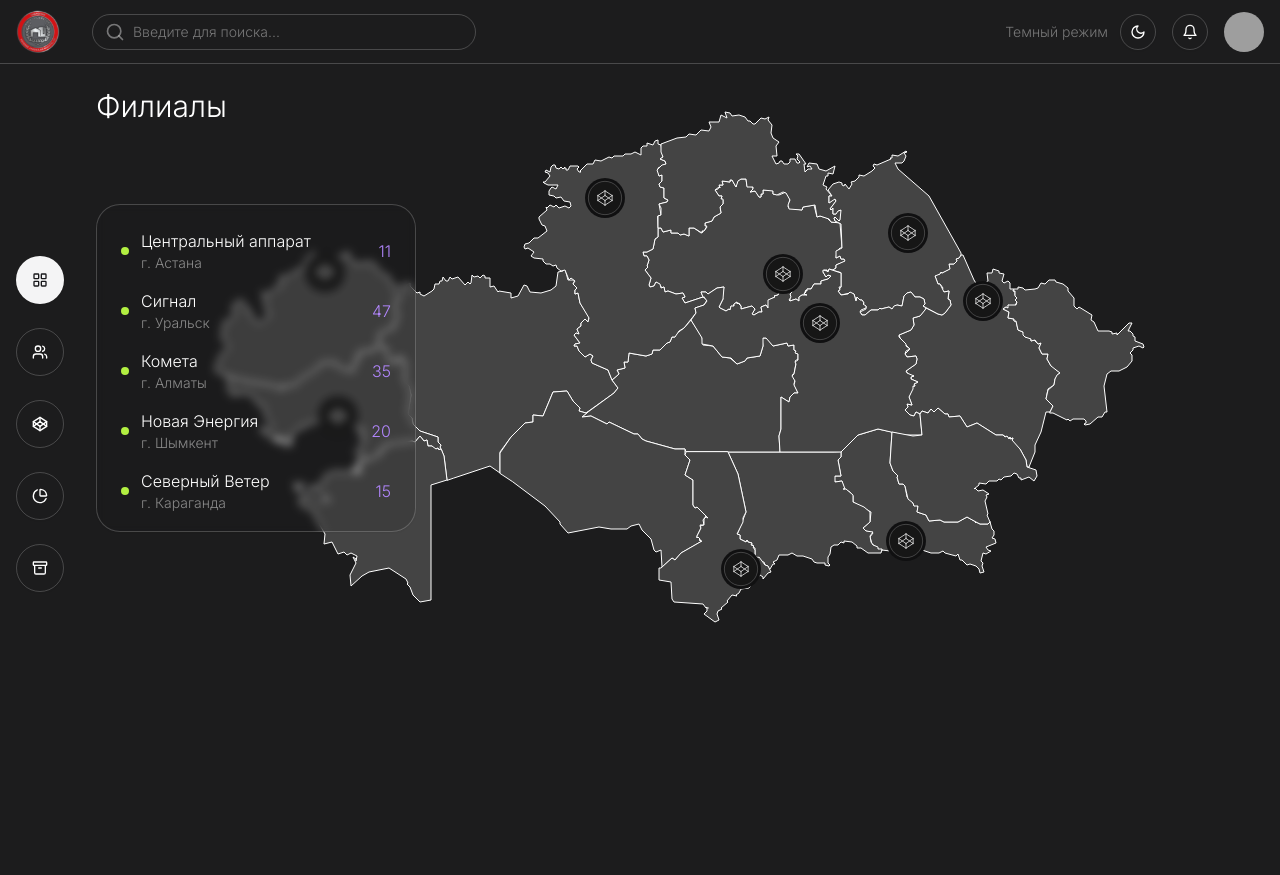
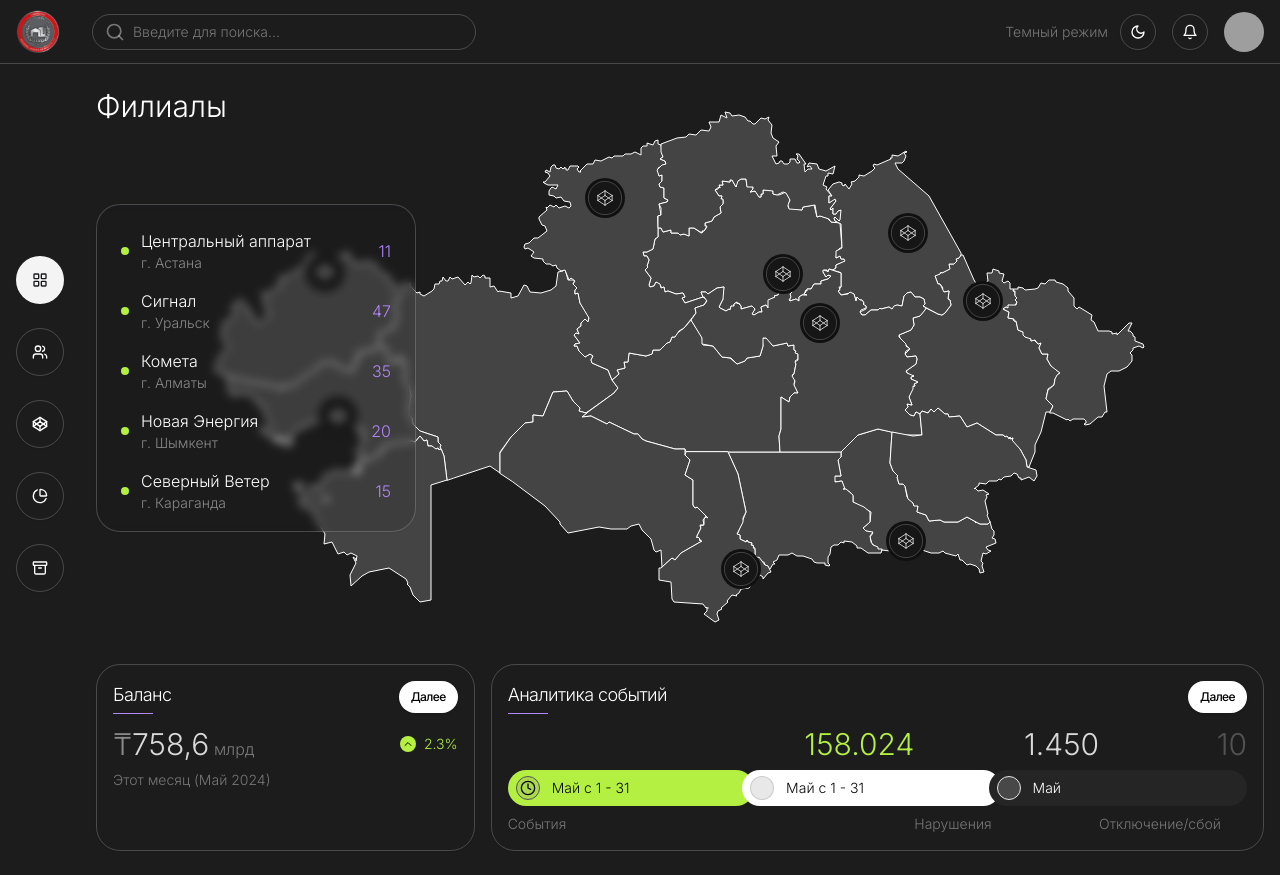
Before and after one commit to sogeking7/nusa-front, a Next.js app: page /home/map in a window 1280 px wide. Before the commit the page ends 800 px from the top, so only its background shows below. Built offline with nearby package versions, Linux system fonts and the light colour scheme; grey boxes are pictures that could not be loaded.

Commit message:
add cards

```diff
--- a/src/app/home/map/page.tsx
+++ b/src/app/home/map/page.tsx
@@ -1,15 +1,27 @@
+import { BalanceCard } from "@/features/map/BalanceCard";
+import { EventAnalyticsCard } from "@/features/map/EventAnalyticsCard";
 import { MapComponent } from "@/features/map/MapComponent";
 
 import React from "react";
 
 export default function Page() {
   return (
-    <div className="md:relative h-full w-full flex max-md:gap-4 max-md:flex-col">
-      <h1 className="md:absolute md:z-[1000] md:left-0 md:top-0 text-white md:mb-6 md:text-3xl">
-        Филиалы
-      </h1>
+    <div className="flex flex-col gap-4">
+      <div className="md:relative h-full w-full flex max-md:gap-4 max-md:flex-col">
+        <h1 className="md:absolute md:z-10 md:left-0 md:top-0 text-white md:mb-6 md:text-3xl">
+          Филиалы
+        </h1>
+        <MapComponent />
+      </div>
 
-      <MapComponent />
+      <div className="grid grid-cols-12 gap-4">
+        <div className="col-span-4">
+          <BalanceCard />
+        </div>
+        <div className="col-span-8">
+          <EventAnalyticsCard />
+        </div>
+      </div>
     </div>
   );
 }
--- a/src/components/ui/button.tsx
+++ b/src/components/ui/button.tsx
@@ -22,7 +22,7 @@ const buttonVariants = cva(
       },
       size: {
         default: "h-9 px-4 py-2",
-        sm: "h-8 rounded-md px-3 text-xs",
+        sm: "h-8 rounded-full px-3 text-xs",
         lg: "h-10 rounded-md px-8",
         icon: "size-9 rounded-full",
       },
--- /dev/null
+++ b/src/features/map/BalanceCard.tsx
@@ -0,0 +1,41 @@
+import { Button } from "@/components/ui/button"
+import { Card, CardContent, CardHeader, CardTitle } from "@/components/ui/card"
+import { cn } from "@/lib/utils"
+import { ChevronUpIcon } from "lucide-react"
+
+export const BalanceCard = () => {
+	return (
+		<Card className="md:h-full group border !rounded-xl md:!rounded-3xl border-white/20 transition-colors duration-200 hover:border-primary-green">
+			<CardHeader className="p-4 pb-3">
+				<CardTitle className="flex flex-row gap-4 justify-between">
+					<div className="space-y-1 text-white">
+						<h2 className="max-lg:text-xs text-lg">Баланс</h2>
+						<div className="h-[1px] w-10 bg-primary-purple transition-all duration-500 group-hover:w-3/4" />
+					</div>
+					<Button size={"sm"} className={cn(
+						"bg-white text-black",
+						'hover:bg-white/90'
+					)}>
+						Далее
+					</Button>
+				</CardTitle>
+			</CardHeader>
+			<CardContent className="flex flex-col gap-2 justify-center">
+				<div className="flex gap-4 justify-between">
+					<h1>
+						<span className="text-3xl text-[#D9D9D9]"><span className="text-[#898989]">₸</span>758,6</span> <span className="text-[#D9D9D9]/50">млрд</span>
+					</h1>
+					<div className="text-primary-green flex gap-2 items-center">
+						<div className="size-4 bg-primary-green rounded-full flex items-center justify-center">
+							<ChevronUpIcon className="size-3 text-black" />
+						</div>
+						<span className="text-sm">2.3%</span>
+					</div>
+				</div>
+				<div className="text-sm text-white/40">
+					Этот месяц (Май 2024)
+				</div>
+			</CardContent>
+		</Card>
+	)
+}
--- /dev/null
+++ b/src/features/map/EventAnalyticsCard.tsx
@@ -0,0 +1,62 @@
+import { Button } from "@/components/ui/button"
+import { Card, CardContent, CardHeader, CardTitle } from "@/components/ui/card"
+import { cn } from "@/lib/utils"
+import { ClockIcon } from "lucide-react"
+
+export const EventAnalyticsCard = () => {
+	return (
+		<Card className="group border !rounded-xl md:!rounded-3xl border-white/20 transition-colors duration-200 hover:border-primary-green">
+			<CardHeader className="p-4 pb-3">
+				<CardTitle className="flex flex-row gap-4 justify-between">
+					<div className="space-y-1 text-white">
+						<h2 className="max-lg:text-xs text-lg">Аналитика событий</h2>
+						<div className="h-[1px] w-10 bg-primary-purple transition-all duration-500 group-hover:w-3/4" />
+					</div>
+					<Button size={"sm"} className={cn(
+						"bg-white text-black",
+						'hover:bg-white/90'
+					)}>
+						Далее
+					</Button>
+				</CardTitle>
+			</CardHeader>
+			<CardContent className="flex flex-col justify-between gap-2">
+				<div className="flex relative text-3xl">
+					<p className="w-[55%] text-right text-primary-green">158.024</p>
+					<p className="w-[25%] text-right text-[#D9D9D9]">1.450</p>
+					<p className="w-[20%] text-right text-[#525252]">10</p>
+				</div>
+				<div className="flex relative">
+					<div className="w-[55%] h-9 relative w- z-10 bg-primary-green rounded-full w-full">
+						<div className="h-9 rounded-full flex items-center pl-2 gap-3">
+							<div className="rounded-full bg-[#868686]/20 border-[#525252] border size-6 flex items-center justify-center">
+								<ClockIcon className="size-4" />
+							</div>
+							<span className="text-sm">Май с  1 - 31</span>
+						</div>
+					</div>
+					<div className="w-[25%] h-9 relative z-[11] bg-white rounded-full w-full">
+						<div className="h-9 rounded-full right-3 relative flex items-center pl-2 gap-3 bg-white">
+							<div className="rounded-full bg-[#8C8C8C]/20 border-[#525252]/20 border size-6 flex items-center justify-center">
+							</div>
+							<span className="text-sm">Май с  1 - 31</span>
+						</div>
+
+					</div>
+					<div className="w-[20%] h-9 relative z-[12] bg-[#252525] rounded-full w-full">
+						<div className="h-9 rounded-full right-3 relative flex items-center pl-2 gap-3 bg-[#252525]">
+							<div className="rounded-full bg-[#D9D9D9]/20 border-[#white]/80 border size-6 flex items-center justify-center">
+							</div>
+							<span className="text-sm text-white">Май</span>
+						</div>
+					</div>
+				</div>
+				<div className="flex relative text-sm text-white/40">
+					<p className="w-[55%] text-left">События</p>
+					<p className="w-[25%] text-left">Нарушения</p>
+					<p className="w-[20%] text-left">Отключение/сбой</p>
+				</div>
+			</CardContent>
+		</Card>
+	)
+}
```
